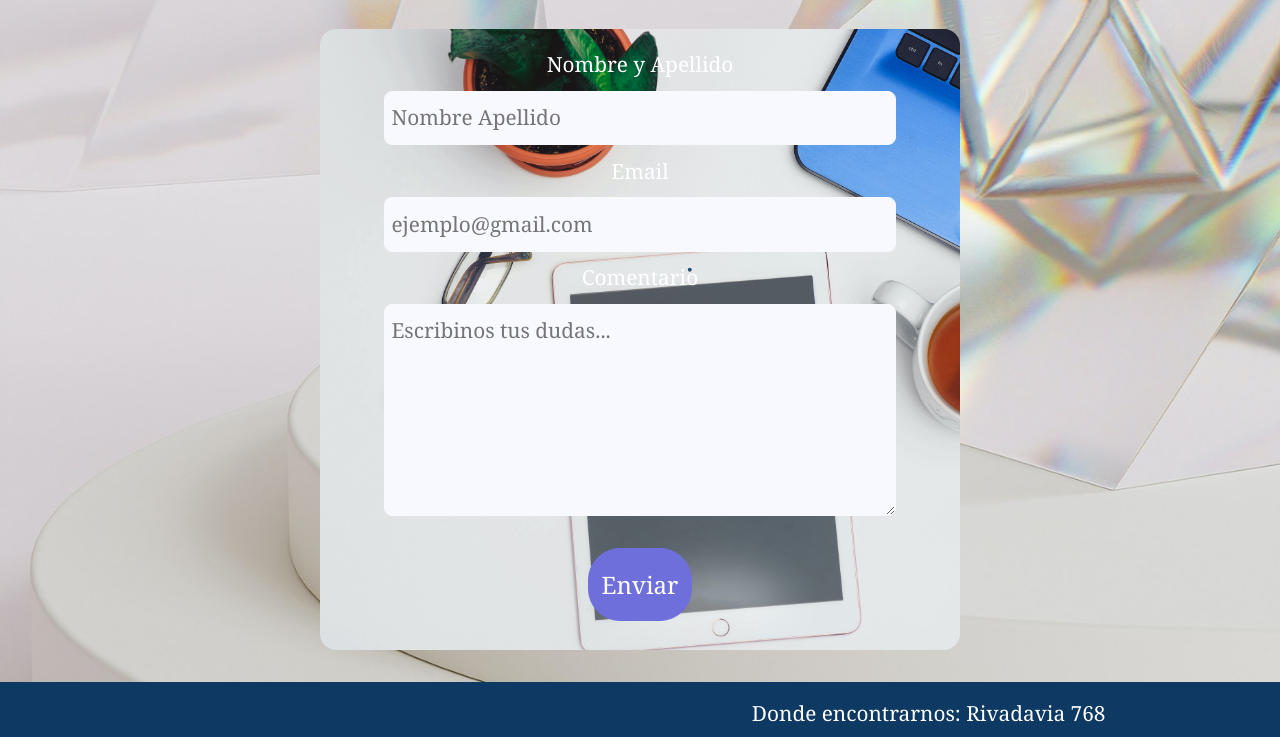
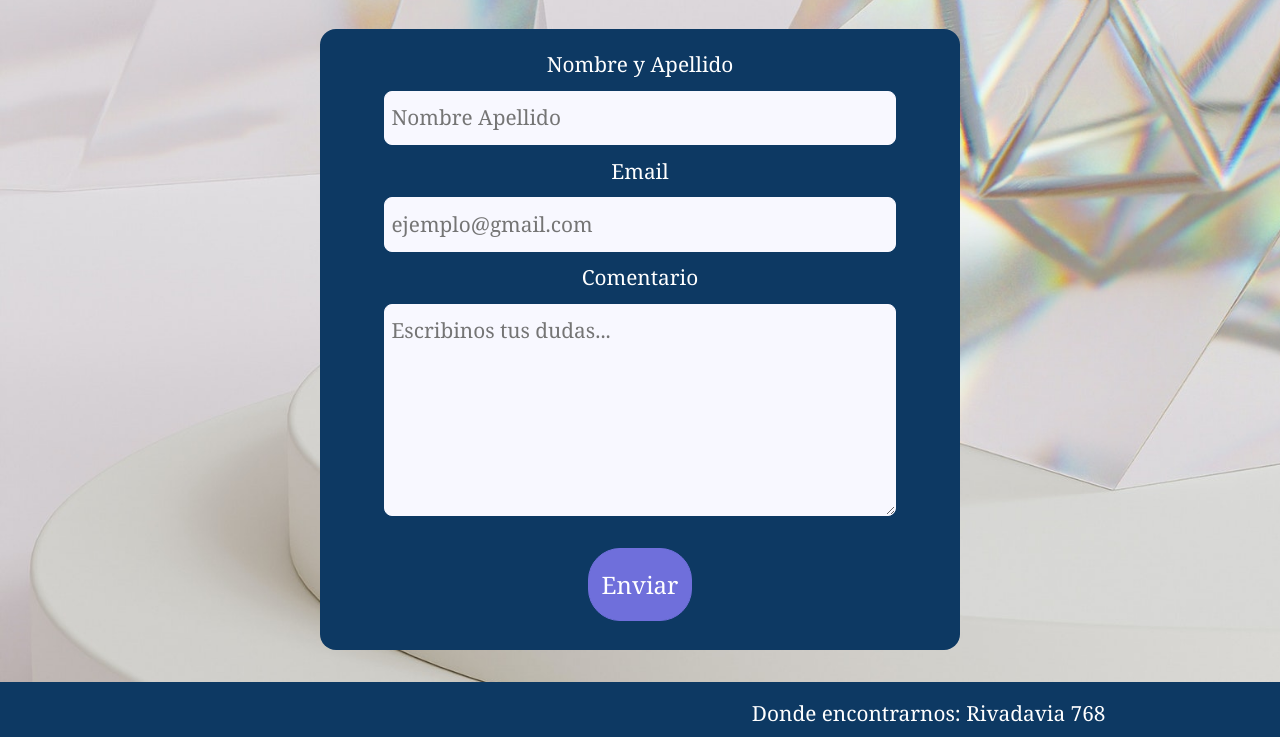
Before and after one commit to MadalenaDaniela/impresiones3d, a website: page paginas/contactanos.html in a window 1280 px wide. Shown: the part 719-1456 px from the top of the page. Drawn offline with nearby package versions, Linux system fonts and the light colour scheme.

Commit message:
arreglando errores

```diff
--- a/sass/_formularios.scss
+++ b/sass/_formularios.scss
@@ -6,7 +6,7 @@
     font-family: $font-pricipal;
     font-size: 1.3rem;
     line-height: 1.9;
-    background-image: url(../recursos/fondoContacto1.jpg);
+    background-color: $color-principal;
     background-size:  cover;
     border-radius: 1rem;
     width: 50vw;
```
Also changed, not shown: index.html (+1 -1 lines), css/estilos.css.
